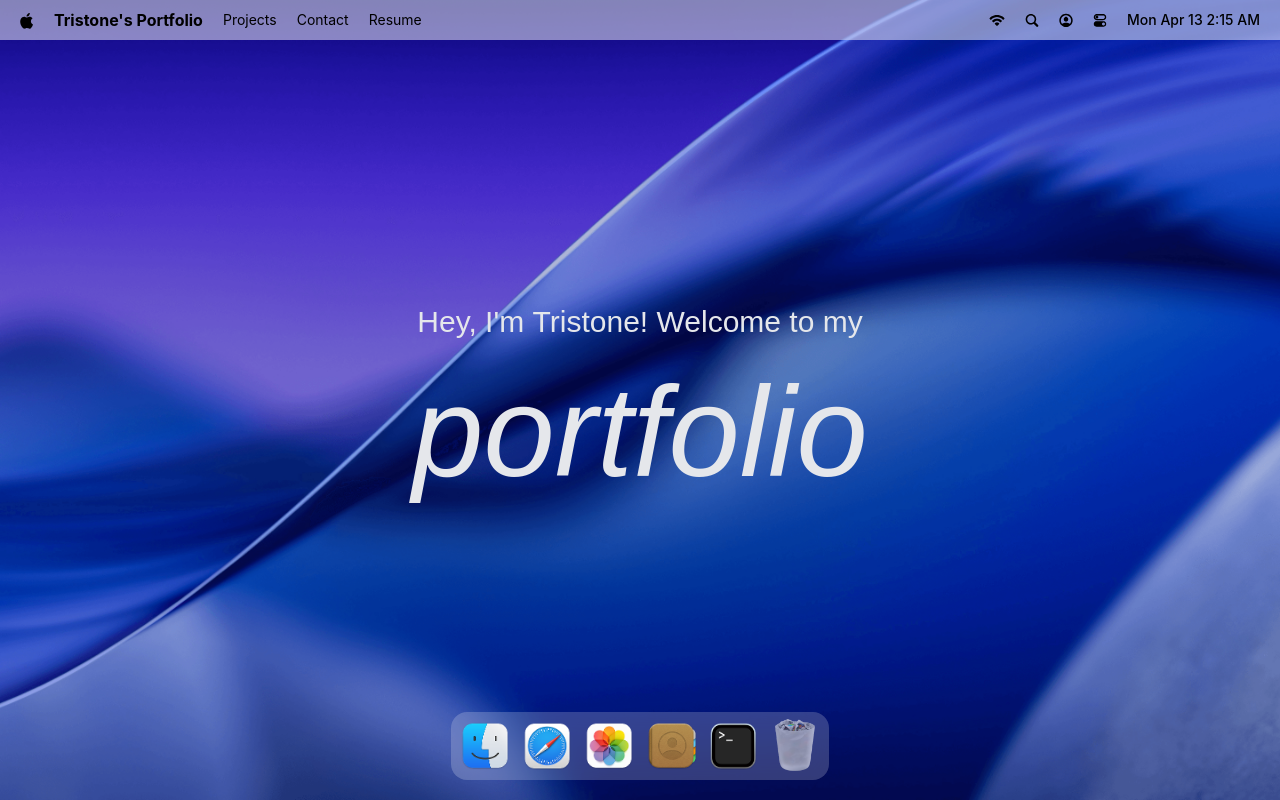
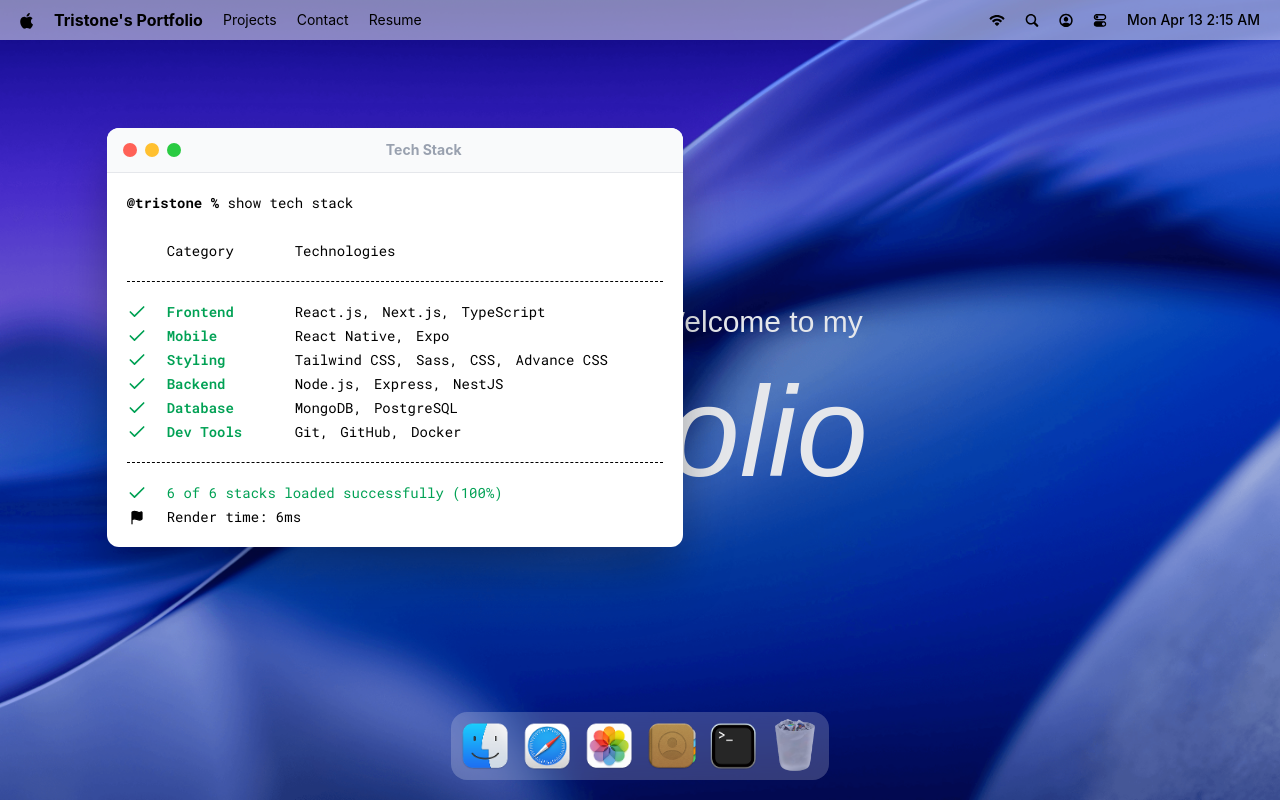
Before and after one commit to TristoneGit/MacOS_Portfolio, a React (Vite) app: page / in a window 1280 px wide. Both pictures are taken after a click on the button 733 px from the left and 746 px from the top of the page. Built offline with nearby package versions, Linux system fonts and the light colour scheme; a web font is replaced by a local one.

Commit message:
implement a hoc for managing window states and add the first window-terminal

```diff
--- a/index.html
+++ b/index.html
@@ -2,7 +2,7 @@
 <html lang="en">
   <head>
     <meta charset="UTF-8" />
-    <link rel="icon" type="image/svg+xml" href="/public/macbook.png" />
+    <link rel="icon" type="image/svg+xml" href="/macbook.png" />
     <meta name="viewport" content="width=device-width, initial-scale=1.0" />
     <title>Tristone's portfolio</title>
   </head>
--- a/src/App.jsx
+++ b/src/App.jsx
@@ -1,4 +1,10 @@
+import gsap from "gsap"
+import { Draggable } from "gsap/all"
+
 import { Navbar, Welcome, Dock } from "#components"
+import Terminal from "#windows"
+
+gsap.registerPlugin(Draggable)
 
 const App = () => {
   return (
@@ -6,6 +12,7 @@
       <Navbar />
       <Welcome />
       <Dock />
+      <Terminal />
     </main>
   )
 }
--- /dev/null
+++ b/src/components/WindowControls.jsx
@@ -0,0 +1,14 @@
+import useWindowStore from "#store/window"
+
+function WindowControls({ target }) {
+  const { closeWindow } = useWindowStore()
+  return (
+    <div id="window-controls">
+      <div className="close" onClick={() => closeWindow(target)} />
+      <div className="minimize" />
+      <div className="maximize" />
+    </div>
+  )
+}
+
+export default WindowControls
--- a/src/components/index.js
+++ b/src/components/index.js
@@ -1,5 +1,6 @@
 import Navbar from "#components/Navbar.jsx"
 import Welcome from "#components/Welcome.jsx"
 import Dock from "#components/Dock.jsx"
+import WindowControls from "./WindowControls"
 
-export { Navbar, Welcome, Dock }
+export { Navbar, Welcome, Dock, WindowControls }
--- a/src/constants/index.js
+++ b/src/constants/index.js
@@ -110,11 +110,11 @@
   },
   {
     category: "Styling",
-    items: ["Tailwind CSS", "Sass", "CSS"],
+    items: ["Tailwind CSS", "Sass", "CSS", "Advance CSS"],
   },
   {
     category: "Backend",
-    items: ["Node.js", "Express", "NestJS", "Hono"],
+    items: ["Node.js", "Express", "NestJS"],
   },
   {
     category: "Database",
--- /dev/null
+++ b/src/hoc/windowWrapper.jsx
@@ -0,0 +1,114 @@
+// import useWindowStore from "#store/window"
+// import { gsap } from "gsap"
+// // import { Draggable } from "gsap/all"
+// import { Draggable } from "gsap/draggable"
+// import { useGSAP } from "@gsap/react"
+
+// gsap.registerPlugin(Draggable, useGSAP)
+
+// import React, { useLayoutEffect, useRef } from "react"
+
+// const windowwrapper = (Component, windowKey) => {
+//   const Wrapped = (props) => {
+//     const { focusWindow, windows } = useWindowStore()
+//     const { isOpen, zIndex } = windows[windowKey]
+//     const ref = useRef(null)
+
+//     useGSAP(() => {
+//       const el = ref.current
+//       if (!el || !isOpen) return
+
+//       el.style.display = "block"
+//       gsap.fromTo(
+//         el,
+//         { scale: 0.8, opacity: 0, y: 40 },
+//         { scale: 1, opacity: 1, y: 0, duration: 0.4, ease: "power3.out" },
+//       )
+//     }, [isOpen])
+
+//     useGSAP(() => {
+//       const el = ref.current
+//       if (!el) return
+
+//       Draggable.create(el, { onPress: () => focusWindow(windowKey) })
+//     }, [])
+
+//     useLayoutEffect(() => {
+//       const el = ref.current
+//       if (!el) return
+
+//       el.style.display = isOpen ? "block" : "none"
+//     }, [isOpen])
+
+//     return (
+//       <section id={windowKey} ref={ref} style={{ zIndex }} className="absolute">
+//         <Component {...props} />
+//       </section>
+//     )
+//   }
+//   Wrapped.displayName = `WindowWrapper(${Component.displayName || Component.name || "Component"})`
+//   return Wrapped
+// }
+
+// export default windowwrapper
+
+import useWindowStore from "#store/window"
+import { gsap } from "gsap"
+import { Draggable } from "gsap/draggable"
+import { useGSAP } from "@gsap/react"
+import React, { useLayoutEffect, useRef } from "react"
+
+gsap.registerPlugin(Draggable, useGSAP)
+
+const windowwrapper = (Component, windowKey) => {
+  const Wrapped = (props) => {
+    const { focusWindow, windows } = useWindowStore()
+    const { isOpen, zIndex } = windows[windowKey]
+    const ref = useRef(null)
+
+    useGSAP(() => {
+      const el = ref.current
+      if (!el) return
+
+      if (isOpen) {
+        // 1. Force display block so animation is visible
+        el.style.display = "block"
+
+        // 2. Run the entrance animation
+        gsap.fromTo(
+          el,
+          { scale: 0.8, opacity: 0, y: 40 },
+          { scale: 1, opacity: 1, y: 0, duration: 0.4, ease: "power3.out" },
+        )
+
+        // 3. Initialize Draggable only when open
+        const [instance] = Draggable.create(el, {
+          onPress: () => focusWindow(windowKey),
+          bounds: "body", // Highly recommended for a macOS feel
+        })
+
+        // Cleanup: kill the draggable when window closes/unmounts
+        return () => instance[0].kill()
+      } else {
+        // Hide it when not open
+        el.style.display = "none"
+      }
+    }, [isOpen]) // Only run when isOpen changes
+
+    return (
+      <section
+        id={windowKey}
+        ref={ref}
+        style={{ zIndex, display: "none" }} // Start hidden
+        className="absolute"
+      >
+        <Component {...props} />
+      </section>
+    )
+  }
+
+  Wrapped.displayName = `WindowWrapper(${Component.displayName || Component.name || "Component"})`
+  return Wrapped
+}
+
+export default windowwrapper
--- /dev/null
+++ b/src/windows/Terminal.jsx
@@ -0,0 +1,59 @@
+import { WindowControls } from "#components"
+import { techStack } from "#constants"
+import windowwrapper from "#hoc/windowWrapper"
+import { Check, Flag } from "lucide-react"
+
+function Terminal() {
+  return (
+    <>
+      {" "}
+      <div id="window-header">
+        <WindowControls target="terminal" />
+        <h2>Tech Stack</h2>
+      </div>
+      <div className="techstack">
+        <p>
+          {" "}
+          <span className="font-bold">@tristone % </span>
+          show tech stack
+        </p>
+
+        <div className="label">
+          <p className="w-32">Category</p>
+          <p>Technologies</p>
+        </div>
+
+        <ul className="content">
+          {techStack.map(({ category, items }) => (
+            <li key={category} className="flex items-center">
+              <Check className="check" size={20} />
+              <h3>{category}</h3>
+              <ul>
+                {items.map((item, i) => (
+                  <li key={i}>
+                    {item}
+                    {i < items.length - 1 ? "," : ""}
+                  </li>
+                ))}
+              </ul>
+            </li>
+          ))}
+        </ul>
+        <div className="footnote">
+          <p>
+            <Check size={20} /> 6 of 6 stacks loaded successfully (100%)
+          </p>
+
+          <p className="text-black">
+            <Flag size={15} fill="black" />
+            Render time: 6ms
+          </p>
+        </div>
+      </div>
+    </>
+  )
+}
+
+const TerminalWindow = windowwrapper(Terminal, "terminal")
+
+export default TerminalWindow
--- /dev/null
+++ b/src/windows/index.js
@@ -0,0 +1,3 @@
+import Terminal from "#windows/Terminal.jsx"
+
+export default Terminal
```
